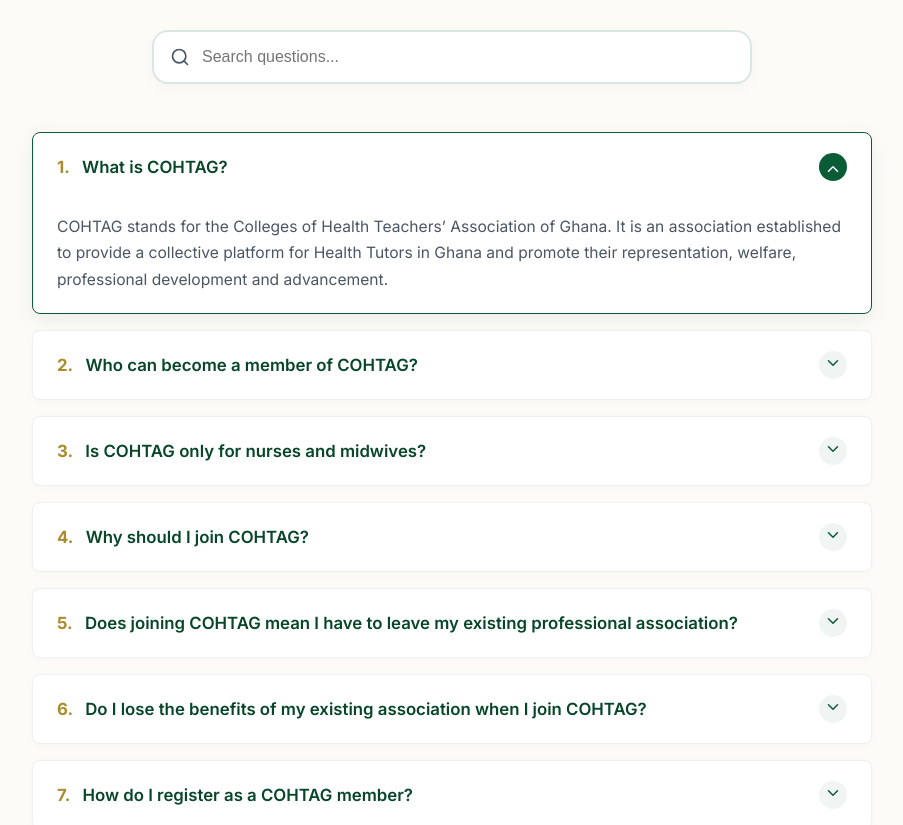
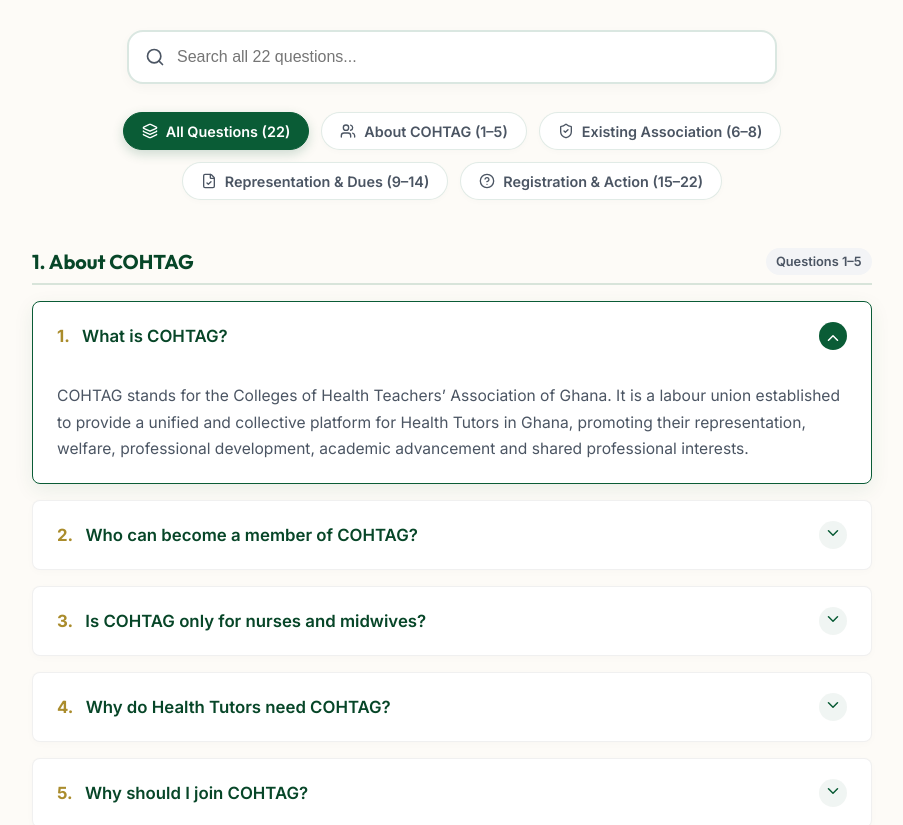
Before and after one commit to Don-Vicks/cohtag-web, a React (Vite) app: page /membership in a window 1280 px wide. Shown: the part 3040-3865 px from the top of the page, without its empty margins (188-1091 px from the left). Built offline with nearby package versions, Linux system fonts and the light colour scheme.

Commit message:
feat(faq): update FAQs with 22 structured questions across 4 category sections

```diff
--- a/src/components/FAQ.css
+++ b/src/components/FAQ.css
@@ -38,7 +38,7 @@
 }
 
 .faq-search-wrapper {
-  max-width: 600px;
+  max-width: 650px;
   margin: 2rem auto 0;
   position: relative;
 }
@@ -68,9 +68,87 @@
   color: var(--text-muted);
 }
 
+/* Category Tabs Navigation */
+.faq-categories-tabs {
+  display: flex;
+  justify-content: center;
+  flex-wrap: wrap;
+  gap: 0.75rem;
+  max-width: 900px;
+  margin: 1.75rem auto 0;
+}
+
+.faq-tab-btn {
+  display: inline-flex;
+  align-items: center;
+  gap: 0.5rem;
+  padding: 0.6rem 1.125rem;
+  font-size: 0.9rem;
+  font-weight: 600;
+  color: var(--text-muted);
+  background-color: var(--neutral-white);
+  border: 1px solid rgba(10, 92, 54, 0.12);
+  border-radius: 9999px;
+  cursor: pointer;
+  transition: all 0.25s ease;
+  box-shadow: 0 2px 6px rgba(0, 0, 0, 0.02);
+}
+
+.faq-tab-btn:hover {
+  border-color: var(--primary-green);
+  color: var(--primary-green-dark);
+  background-color: rgba(10, 92, 54, 0.04);
+}
+
+.faq-tab-btn.active {
+  background-color: var(--primary-green);
+  color: var(--neutral-white);
+  border-color: var(--primary-green);
+  box-shadow: 0 4px 12px rgba(10, 92, 54, 0.2);
+}
+
+/* Grouped Categories */
+.faq-grouped-container {
+  max-width: 840px;
+  margin: 0 auto;
+  display: flex;
+  flex-direction: column;
+  gap: 2.5rem;
+}
+
+.faq-category-group {
+  display: flex;
+  flex-direction: column;
+  gap: 1rem;
+}
+
+.faq-category-header {
+  display: flex;
+  align-items: center;
+  justify-content: space-between;
+  padding-bottom: 0.5rem;
+  border-bottom: 2px solid rgba(10, 92, 54, 0.15);
+}
+
+.faq-category-header h3 {
+  font-size: 1.25rem;
+  font-weight: 700;
+  color: var(--primary-green-dark);
+}
+
+.faq-category-badge {
+  font-size: 0.8rem;
+  font-weight: 600;
+  background: var(--neutral-light-gray);
+  color: var(--text-muted);
+  padding: 0.2rem 0.65rem;
+  border-radius: 9999px;
+}
+
 .faq-list {
   max-width: 840px;
   margin: 0 auto;
+  width: 100%;
   display: flex;
   flex-direction: column;
   gap: 1rem;
@@ -151,6 +229,15 @@
 
 .faq-answer p:last-child {
   margin-bottom: 0;
+}
+
+.faq-highlight-box {
+  background-color: rgba(10, 92, 54, 0.05);
+  border: 1px solid rgba(10, 92, 54, 0.15);
+  padding: 0.85rem 1.125rem;
+  border-radius: var(--radius-md);
+  color: var(--primary-green-dark);
+  font-size: 0.95rem;
 }
 
 .faq-contact-details {
--- a/src/components/FAQ.jsx
+++ b/src/components/FAQ.jsx
@@ -1,121 +1,212 @@
 import React, { useState } from 'react'
 import { motion, AnimatePresence } from 'framer-motion'
-import { ChevronDown, Search, Phone, Mail, Globe, Share2, HelpCircle } from 'lucide-react'
+import { ChevronDown, Search, Phone, Mail, Globe, Share2, HelpCircle, Layers, ShieldCheck, Users, FileCheck } from 'lucide-react'
 import './FAQ.css'
 
+const faqCategories = [
+  { id: 'all', name: 'All Questions (22)', icon: Layers },
+  { id: 'about', name: 'About COHTAG (1–5)', icon: Users },
+  { id: 'association', name: 'Existing Association (6–8)', icon: ShieldCheck },
+  { id: 'benefits', name: 'Representation & Dues (9–14)', icon: FileCheck },
+  { id: 'registration', name: 'Registration & Action (15–22)', icon: HelpCircle },
+]
+
+const categoriesMetadata = {
+  about: { title: '1. About COHTAG', description: 'Questions 1–5' },
+  association: { title: '2. COHTAG & Your Existing Association', description: 'Questions 6–8' },
+  benefits: { title: '3. Representation, Benefits & Dues', description: 'Questions 9–14' },
+  registration: { title: '4. Registration & Participation', description: 'Questions 15–22' },
+}
+
 const faqData = [
+  // SECTION 1: ABOUT COHTAG (1-5)
   {
     id: 1,
+    category: 'about',
     question: 'What is COHTAG?',
     answer:
-      'COHTAG stands for the Colleges of Health Teachers’ Association of Ghana. It is an association established to provide a collective platform for Health Tutors in Ghana and promote their representation, welfare, professional development and advancement.',
+      'COHTAG stands for the Colleges of Health Teachers’ Association of Ghana. It is a labour union established to provide a unified and collective platform for Health Tutors in Ghana, promoting their representation, welfare, professional development, academic advancement and shared professional interests.',
   },
   {
     id: 2,
+    category: 'about',
     question: 'Who can become a member of COHTAG?',
     answer:
-      'Health Tutors and other eligible persons working within Health Training Institutions in Ghana may join in accordance with the membership provisions of the COHTAG Constitution.',
+      'Health Tutors and other eligible persons working within Health Training Institutions in Ghana may join COHTAG in accordance with the membership provisions of the COHTAG Constitution.',
   },
   {
     id: 3,
+    category: 'about',
     question: 'Is COHTAG only for nurses and midwives?',
     answer:
-      'No. COHTAG brings together Health Tutors from Nursing, Midwifery, Allied Health and other health-related disciplines.',
+      'No. COHTAG brings together Health Tutors from Nursing, Midwifery, Allied Health and other health-related disciplines working within Health Training Institutions.',
   },
   {
     id: 4,
-    question: 'Why should I join COHTAG?',
+    category: 'about',
+    question: 'Why do Health Tutors need COHTAG?',
     answer:
-      'Membership provides an opportunity to become part of a collective voice dedicated to the interests of Health Tutors, including representation, professional development, research and academic advancement, networking and welfare initiatives.',
+      'Health Tutors share workplace and professional concerns that may not be adequately addressed when they are represented only according to their individual professional backgrounds. COHTAG provides a united platform through which Health Tutors can speak with one voice on matters affecting their welfare, professional development, career progression, conditions of service and other shared interests.',
   },
   {
     id: 5,
+    category: 'about',
+    question: 'Why should I join COHTAG?',
+    answer:
+      'Joining COHTAG gives you the opportunity to become part of a collective voice dedicated specifically to the interests of Health Tutors. Membership provides a platform for representation and advocacy, professional development, research and academic advancement, networking, welfare initiatives and collective action on matters affecting Health Tutors.',
+  },
+
+  // SECTION 2: COHTAG & YOUR EXISTING ASSOCIATION (6-8)
+  {
+    id: 6,
+    category: 'association',
     question: 'Does joining COHTAG mean I have to leave my existing professional association?',
     answer:
-      'No. COHTAG does not require members to abandon their respective professional associations. Those organisations continue to represent their professional disciplines, while COHTAG provides a platform focused on their shared interests as Health Tutors.',
+      'No. COHTAG does not require members to abandon their respective professional associations. Your professional association may continue to serve your interests within your particular profession, while COHTAG provides a collective platform focused on your shared interests as a Health Tutor.',
   },
   {
-    id: 6,
+    id: 7,
+    category: 'association',
     question: 'Do I lose the benefits of my existing association when I join COHTAG?',
     answer: (
       <div>
         <p className="mb-2">
-          No. Joining COHTAG does not automatically mean that you lose the benefits you have already accrued from your existing association.
+          No. Joining COHTAG does not automatically mean that you lose benefits you have already accrued from your existing association.
         </p>
         <p className="mb-2">
-          Any dues or subscriptions already paid to an association are generally not refundable.
-        </p>
-        <p className="mb-2">
-          However, where an association has transferable benefits, entitlements or accrued welfare benefits, these may be transferred or accessed in accordance with that association’s rules and procedures.
+          Dues or subscriptions already paid to an association are generally not refundable. However, where an association has transferable benefits, entitlements or accrued welfare benefits, these may be transferred or accessed in accordance with that association's rules and procedures.
         </p>
         <p>
-          The Leadership of COHTAG will provide guidance and support to members on how to request, access or transfer eligible benefits from their existing associations, where applicable.
+          The Leadership of COHTAG will provide guidance and support to members on how to request, access or transfer eligible benefits, where applicable.
         </p>
       </div>
     ),
   },
   {
-    id: 7,
-    question: 'How do I register as a COHTAG member?',
+    id: 8,
+    category: 'association',
+    question: 'What makes COHTAG different from my professional association?',
     answer: (
-      <span>
-        Membership registration can be completed through the COHTAG membership portal:{' '}
-        <a href="/membership" className="text-primary font-medium underline">
-          www.cohtag.com/membership
-        </a>
-      </span>
+      <div>
+        <p className="mb-2">
+          Professional associations generally represent members according to their respective professional disciplines.
+        </p>
+        <p className="mb-2">
+          COHTAG brings Health Tutors from different professional backgrounds together around their common interests as Health Tutors.
+        </p>
+        <div className="faq-highlight-box mt-3">
+          <strong>In simple terms:</strong> Your professional association represents your profession; COHTAG provides a collective voice for Health Tutors.
+        </div>
+      </div>
     ),
   },
-  {
-    id: 8,
-    question: 'Is there a membership fee or monthly dues?',
-    answer:
-      'Yes. Applicable membership contributions and dues are determined in accordance with COHTAG’s approved structures. Current payment information will be communicated through official COHTAG channels.',
-  },
+
+  // SECTION 3: REPRESENTATION, BENEFITS & DUES (9-14)
   {
     id: 9,
-    question: 'What happens after I complete my membership registration?',
+    category: 'benefits',
+    question: 'Will COHTAG work towards improved Conditions of Service for Health Tutors?',
     answer:
-      'Your information will be processed and verified, after which your membership details can be incorporated into the official COHTAG membership database.',
+      'COHTAG seeks to advance the welfare and workplace interests of Health Tutors through appropriate representation, engagement and negotiation with relevant authorities. Issues such as conditions of service, career progression, responsibility allowances and other employment-related concerns can therefore form part of COHTAG\'s collective advocacy agenda.',
   },
   {
     id: 10,
-    question: 'Does COHTAG have regional structures?',
+    category: 'benefits',
+    question: 'Will joining COHTAG automatically give me responsibility allowances or other benefits?',
     answer:
-      'Yes. COHTAG is developing regional and institutional structures to ensure effective communication, mobilisation, participation and representation across Health Training Institutions.',
+      'No. Registration as a COHTAG member does not automatically create an entitlement to a particular allowance or employment benefit. COHTAG provides the collective platform through which legitimate concerns affecting Health Tutors can be identified, documented and pursued through the appropriate engagement and negotiation processes.',
   },
   {
     id: 11,
+    category: 'benefits',
     question: 'What professional development opportunities will COHTAG provide?',
     answer:
-      'COHTAG intends to organise workshops, seminars, CPD programmes, research activities and other capacity-building opportunities relevant to Health Tutors.',
+      'COHTAG intends to organise workshops, seminars, CPD programmes, research activities and other capacity-building initiatives relevant to Health Tutors.',
   },
   {
     id: 12,
-    question: 'How will COHTAG protect members’ interests?',
+    category: 'benefits',
+    question: 'How will COHTAG protect and represent members\' interests?',
     answer:
       'COHTAG seeks to provide organised representation and advocacy on matters affecting Health Tutors and to engage relevant institutions and stakeholders through appropriate processes.',
   },
   {
     id: 13,
-    question: 'How can I become actively involved in COHTAG?',
+    category: 'benefits',
+    question: 'Is there a membership fee or monthly dues?',
     answer:
-      'Members can participate through regional and institutional structures, committees, professional programmes, research activities, membership mobilisation and other Association initiatives.',
+      'Yes. Applicable membership contributions and dues will be determined in accordance with COHTAG\'s approved structures. Current payment information will be communicated through official COHTAG channels.',
   },
   {
     id: 14,
-    question: 'How will COHTAG ensure accountability?',
+    category: 'benefits',
+    question: 'How will my membership dues be used?',
+    answer:
+      'Membership dues will support the legitimate activities and administration of COHTAG, including member representation, welfare initiatives, professional development programmes and other activities approved under the Union\'s governance structures. COHTAG is committed to responsible financial management, reporting and accountability to its membership.',
+  },
+
+  // SECTION 4: REGISTRATION & PARTICIPATION (15-22)
+  {
+    id: 15,
+    category: 'registration',
+    question: 'How do I register as a COHTAG member?',
+    answer: (
+      <div>
+        <p className="mb-2">
+          Membership registration can be completed through the official COHTAG membership portal:{' '}
+          <a href="/membership" className="text-primary font-medium underline">
+            www.cohtag.com/membership
+          </a>
+        </p>
+        <p>Complete the required information and follow the instructions provided during the registration process.</p>
+      </div>
+    ),
+  },
+  {
+    id: 16,
+    category: 'registration',
+    question: 'What happens after I complete my membership registration?',
+    answer:
+      'Your registration information will be processed and verified. Once the necessary membership requirements have been satisfied, your details will form part of the official COHTAG membership database.',
+  },
+  {
+    id: 17,
+    category: 'registration',
+    question: 'Does COHTAG have regional and institutional structures?',
+    answer:
+      'Yes. COHTAG is developing regional and institutional structures to support membership mobilisation, communication, participation and representation across Health Training Institutions.',
+  },
+  {
+    id: 18,
+    category: 'registration',
+    question: 'How can I actively participate in COHTAG?',
+    answer:
+      'Members can participate through regional and institutional structures, committees, meetings, professional programmes, research activities, membership mobilisation and other approved COHTAG initiatives.',
+  },
+  {
+    id: 19,
+    category: 'registration',
+    question: 'How can I raise a workplace or welfare concern through COHTAG?',
+    answer:
+      'Members can channel workplace and welfare concerns through the appropriate institutional, regional or national COHTAG structures for consideration and appropriate action.',
+  },
+  {
+    id: 20,
+    category: 'registration',
+    question: 'How will COHTAG ensure accountability to members?',
     answer:
       'COHTAG operates through established governance structures and is committed to transparency, responsible financial management, reporting and accountability to its membership.',
   },
   {
-    id: 15,
+    id: 21,
+    category: 'registration',
     question: 'Where can I get official information about COHTAG?',
     answer:
-      'Official information and updates can be obtained through the COHTAG website and authorised COHTAG communication channels.',
+      'Official information and updates should be obtained through the COHTAG website and authorised COHTAG communication channels.',
   },
   {
-    id: 16,
+    id: 22,
+    category: 'registration',
     question: 'How can I contact COHTAG?',
     answer: (
       <div>
@@ -146,43 +237,56 @@
 const FAQ = ({ showHeader = true }) => {
   const [openId, setOpenId] = useState(1) // Default first FAQ open
   const [searchQuery, setSearchQuery] = useState('')
+  const [activeCategory, setActiveCategory] = useState('all')
 
   const toggleAccordion = (id) => {
     setOpenId(openId === id ? null : id)
   }
 
   const filteredFaqs = faqData.filter((faq) => {
+    const matchesCategory = activeCategory === 'all' || faq.category === activeCategory
     const qText = faq.question.toLowerCase()
     const query = searchQuery.toLowerCase()
-    return qText.includes(query)
+    return matchesCategory && qText.includes(query)
   })
 
+  // Group FAQs by category for clean section display when showing 'all' without active search
+  const renderGroupedFaqs = () => {
+    const isSearching = searchQuery.trim().length > 0
+
+    if (activeCategory !== 'all' || isSearching) {
       return (
-    <section className="faq-section" id="faq">
-      <div className="container">
-        {showHeader && (
-          <div className="faq-header">
-            <span className="faq-tagline">Colleges of Health Teachers’ Association of Ghana (COHTAG)</span>
-            <h2 className="section-title text-3xl font-bold mt-2">FREQUENTLY ASKED QUESTIONS (FAQs)</h2>
-            <p className="faq-org-title">One Profession. One Voice. One Future.</p>
-            <p className="faq-subtitle">Everything you need to know about COHTAG membership and operations.</p>
+        <div className="faq-list">
+          {filteredFaqs.map((faq) => renderFaqItem(faq))}
+        </div>
+      )
+    }
 
-            <div className="faq-search-wrapper">
-              <Search className="faq-search-icon" size={20} />
-              <input
-                type="text"
-                placeholder="Search questions..."
-                value={searchQuery}
-                onChange={(e) => setSearchQuery(e.target.value)}
-                className="faq-search-input"
-              />
+    const categoriesOrder = ['about', 'association', 'benefits', 'registration']
+
+    return (
+      <div className="faq-grouped-container">
+        {categoriesOrder.map((catKey) => {
+          const categoryFaqs = faqData.filter((f) => f.category === catKey)
+          const meta = categoriesMetadata[catKey]
+
+          return (
+            <div key={catKey} className="faq-category-group">
+              <div className="faq-category-header">
+                <h3>{meta.title}</h3>
+                <span className="faq-category-badge">{meta.description}</span>
+              </div>
+              <div className="faq-list">
+                {categoryFaqs.map((faq) => renderFaqItem(faq))}
               </div>
             </div>
-        )}
+          )
+        })}
+      </div>
+    )
+  }
 
-        {filteredFaqs.length > 0 ? (
-          <div className="faq-list">
-            {filteredFaqs.map((faq) => {
+  const renderFaqItem = (faq) => {
     const isOpen = openId === faq.id
     return (
       <div key={faq.id} className={`faq-item ${isOpen ? 'active' : ''}`}>
@@ -221,12 +325,55 @@
         </AnimatePresence>
       </div>
     )
+  }
+
+  return (
+    <section className="faq-section" id="faq">
+      <div className="container">
+        {showHeader && (
+          <div className="faq-header">
+            <span className="faq-tagline">Colleges of Health Teachers’ Association of Ghana (COHTAG)</span>
+            <h2 className="section-title text-3xl font-bold mt-2">FREQUENTLY ASKED QUESTIONS (FAQs)</h2>
+            <p className="faq-org-title">One Profession. One Voice. One Future.</p>
+            <p className="faq-subtitle">Everything you need to know about COHTAG membership and operations.</p>
+
+            <div className="faq-search-wrapper">
+              <Search className="faq-search-icon" size={20} />
+              <input
+                type="text"
+                placeholder="Search all 22 questions..."
+                value={searchQuery}
+                onChange={(e) => setSearchQuery(e.target.value)}
+                className="faq-search-input"
+              />
+            </div>
+
+            {/* Category Filter Tabs */}
+            <div className="faq-categories-tabs">
+              {faqCategories.map((cat) => {
+                const IconComponent = cat.icon
+                const isActive = activeCategory === cat.id
+                return (
+                  <button
+                    key={cat.id}
+                    className={`faq-tab-btn ${isActive ? 'active' : ''}`}
+                    onClick={() => setActiveCategory(cat.id)}
+                  >
+                    <IconComponent size={16} />
+                    <span>{cat.name}</span>
+                  </button>
+                )
               })}
             </div>
+          </div>
+        )}
+
+        {filteredFaqs.length > 0 ? (
+          renderGroupedFaqs()
         ) : (
           <div className="faq-no-results">
             <HelpCircle size={48} className="mx-auto text-muted mb-2" />
-            <p>No questions matched your search query. Try typing another keyword.</p>
+            <p>No questions matched your search query or filter. Try another keyword or tab.</p>
           </div>
         )}
 
```
Lines whose indentation alone changed are shown as unchanged.
